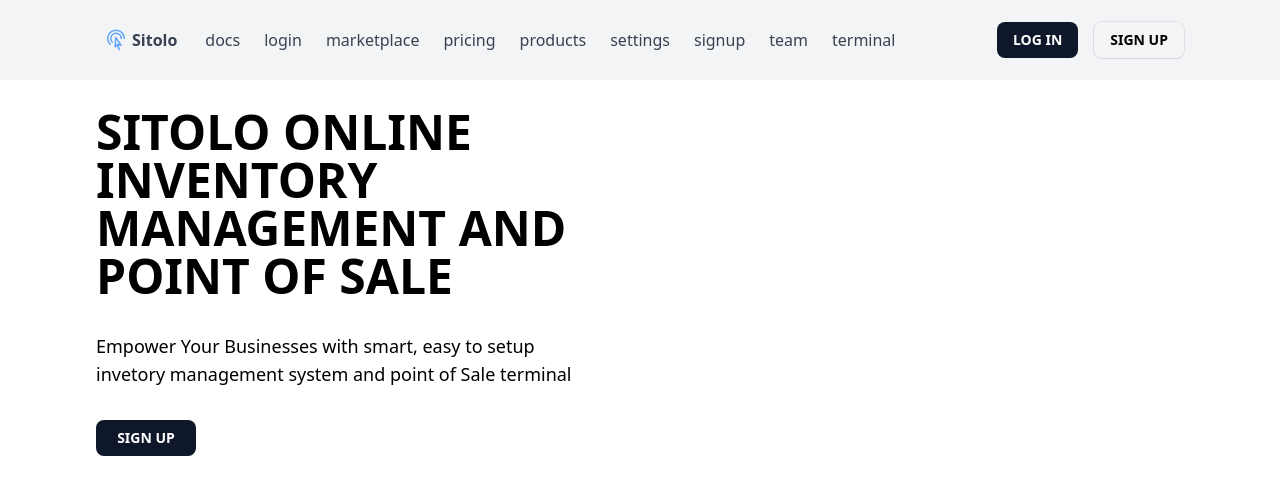
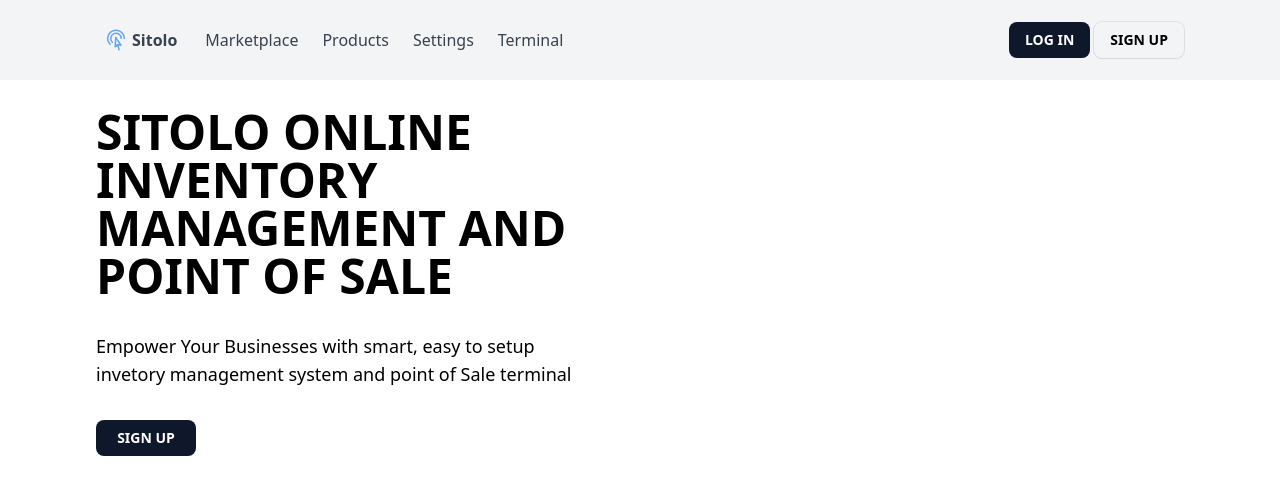
Before and after one commit to kazoomarc/sitolo-online, a React (Create React App) app: page / in a window 1280 px wide. Shown: the top 494 px of the page. Built offline with nearby package versions, Linux system fonts and the light colour scheme; a web font is replaced by a local one.

Commit message:
remove unnecessary links

```diff
--- a/src/common-components/top-nav.js
+++ b/src/common-components/top-nav.js
@@ -33,63 +33,42 @@
               </div>
               {/* (// primary nav) */}
               <div className="hidden md:flex items-center space-x-4 text-gray-700">
-                <NavLink to="/docs" className="py-5 px-1 hover:text-gray-900">
-                  docs
-                </NavLink>
-                <NavLink to="/login" className="py-5 px-1 hover:text-gray-900">
-                  login
-                </NavLink>
                 <NavLink
                   to="/marketplace"
                   className="py-5 px-1 hover:text-gray-900"
                 >
-                  marketplace
+                  Marketplace
                 </NavLink>
-                <NavLink
-                  to="/pricing"
-                  className="py-5 px-1 hover:text-gray-900"
-                >
-                  pricing
-                </NavLink>
+
                 <NavLink
                   to="/products"
                   className="py-5 px-1 hover:text-gray-900"
                 >
-                  products
+                  Products
                 </NavLink>
                 <NavLink
                   to="/settings"
                   className="py-5 px-1 hover:text-gray-900"
                 >
-                  settings
+                  Settings
                 </NavLink>
-                <NavLink to="/signup" className="py-5 px-1 hover:text-gray-900">
-                  signup
-                </NavLink>
-                <NavLink to="/team" className="py-5 px-1 hover:text-gray-900">
-                  team
-                </NavLink>
+
                 <NavLink
                   to="/terminal"
                   className="py-5 px-1 hover:text-gray-900"
                 >
-                  terminal
+                  Terminal
                 </NavLink>
               </div>
             </div>
 
             {/* (// secondary nav )  */}
             <div className="hidden md:flex items-center space-x-1">
-              <a href="/login" className="py-5 px-3  hover:text-gray-900">
-                <Button text="LOG IN" />
-              </a>
-              <a
-                href="/signup"
-                // className="py-2 px-3 bg-yellow-400 hover:bg-yellow-300 text-yellow-900 hover:text-yellow-800 rounded transition duration-300"
-              >
-                <ButtonBordered text="SIGN UP" />
-              </a>
+              <Button text="LOG IN" link="/login" />
+
+              <ButtonBordered text="SIGN UP" link="/signup" />
             </div>
+
             <div className="md:hidden flex items-center">
               <button
                 className="mobile-menu-btn"
```
